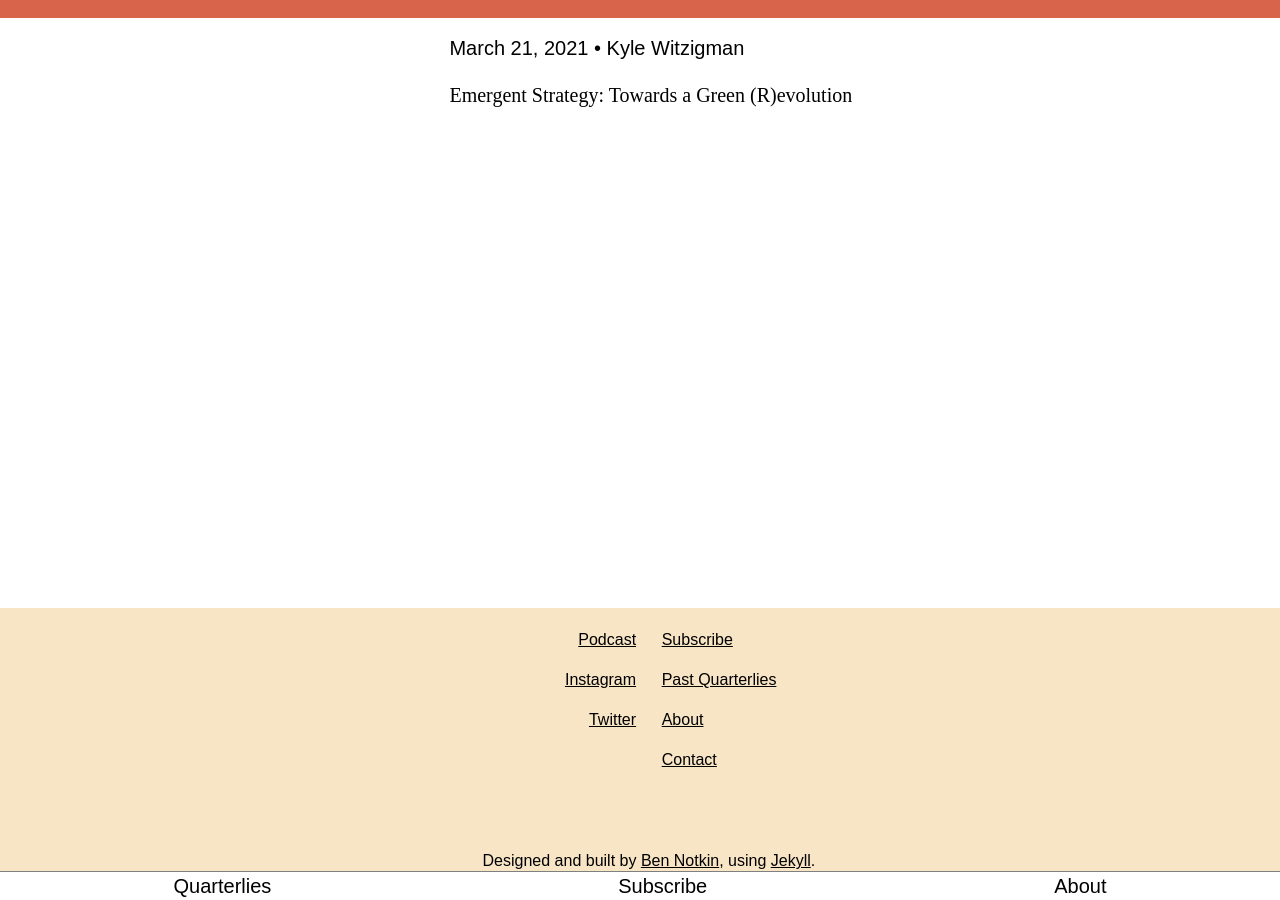
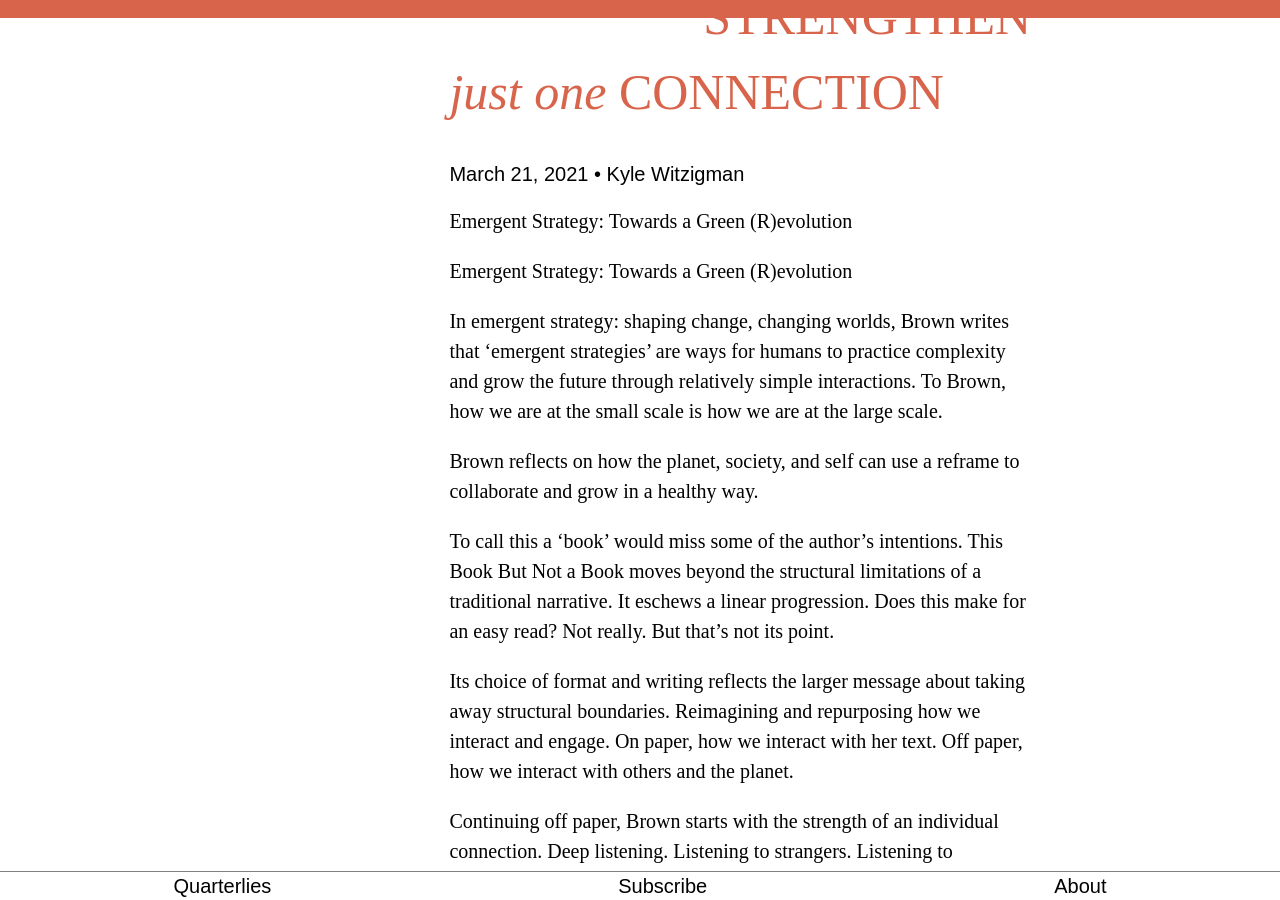
Before and after one commit to bennotkin/witziggy-world, a Jekyll site: the page built from _posts/2021-03-21-EmergentStrategy.md, in a window 1280 px wide and 900 px high, scrolled down 264 px. Built offline with Jekyll 4.4.1, drawn with Linux system fonts in a browser that asks for light colours; some web fonts are replaced; some of the changed text lies outside the part shown.

Commit message:
updating the Post 1

```diff
--- a/_posts/2021-03-21-EmergentStrategy.md
+++ b/_posts/2021-03-21-EmergentStrategy.md
@@ -4,6 +4,28 @@ date: 2021-03-21
 summary: A wee description of the post
 category: veganism
 layout: post
+longtitle:
+    <p>adrienne maree brown</p>
+    <p>WANTS TO STRENGTHEN</p>
+    <p><i>just one</i> CONNECTION</p>
 ---
 
 Emergent Strategy: Towards a Green (R)evolution
+
+Emergent Strategy: Towards a Green (R)evolution
+
+In emergent strategy: shaping change, changing worlds, Brown writes that ‘emergent strategies’ are ways for humans to practice complexity and grow the future through relatively simple interactions. To Brown, how we are at the small scale is how we are at the large scale.
+
+Brown reflects on how the planet, society, and self can use a reframe to collaborate and grow in a healthy way.
+
+To call this a ‘book’ would miss some of the author’s intentions. This Book But Not a Book moves beyond the structural limitations of a traditional narrative. It eschews a linear progression. Does this make for an easy read? Not really. But that’s not its point.
+
+Its choice of format and writing reflects the larger message about taking away structural boundaries. Reimagining and repurposing how we interact and engage. On paper, how we interact with her text. Off paper, how we interact with others and the planet.
+
+Continuing off paper, Brown starts with the strength of an individual connection. Deep listening. Listening to strangers. Listening to criticisms. Listening to our bodies and when we’ve pushed ourselves over the edge.
+
+Brown declares this book can be circular. You can start and stop. You can read in a random order. Her writing brought me back multiple times to different sections, frameworks, exercises, and self-reflections. She provides frameworks, exercises, and structures to facilitate collaboration and reflection. She asks us to feel, map, assess, and learn from ever-changing dynamics around us.
+
+This Book but Not a Book resists the mindset that completing the final page is completing the task.
+
+Just as what happens off paper requires seeing bettering our society as a continual work in progress.
```
